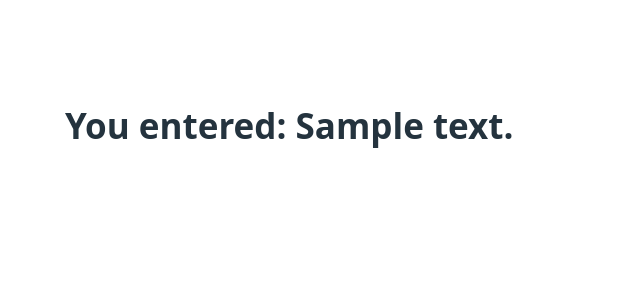
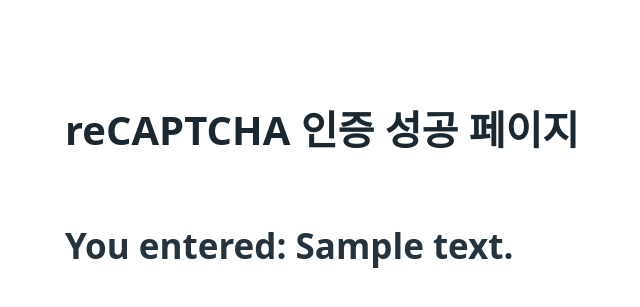
Before and after one commit to tmdwns29/DDoS_Detection, a Flask app: template templates/index.html in a window 1280 px wide. Shown: the top 307 px of the page, without its empty margins (35-675 px from the left). Run offline with Flask 3, Linux system fonts and the light colour scheme; the template is opened without the code that fills it: most values are stand-ins (such as "Sample title", 1, 10 or a date in 2020); some libraries are stand-ins or nearby versions.

Commit message:
메인페이지 수정

```diff
--- a/templates/index.html
+++ b/templates/index.html
@@ -7,11 +7,7 @@
   <link rel="stylesheet" href="https://cdn.jsdelivr.net/npm/@picocss/pico@1/css/pico.min.css">
 </head>
 <body style="padding: 100px">
-
-  <!-- Flask에서 받은 flash 메시지를 alert으로 표시 -->
-  <script>
-    alert('DDOS detected!!!!!');
-  </script>
+  <h1>reCAPTCHA 인증 성공 페이지</h1>
 
   {% if text %}
     <h2>You entered: {{ text }}</h2>
```
